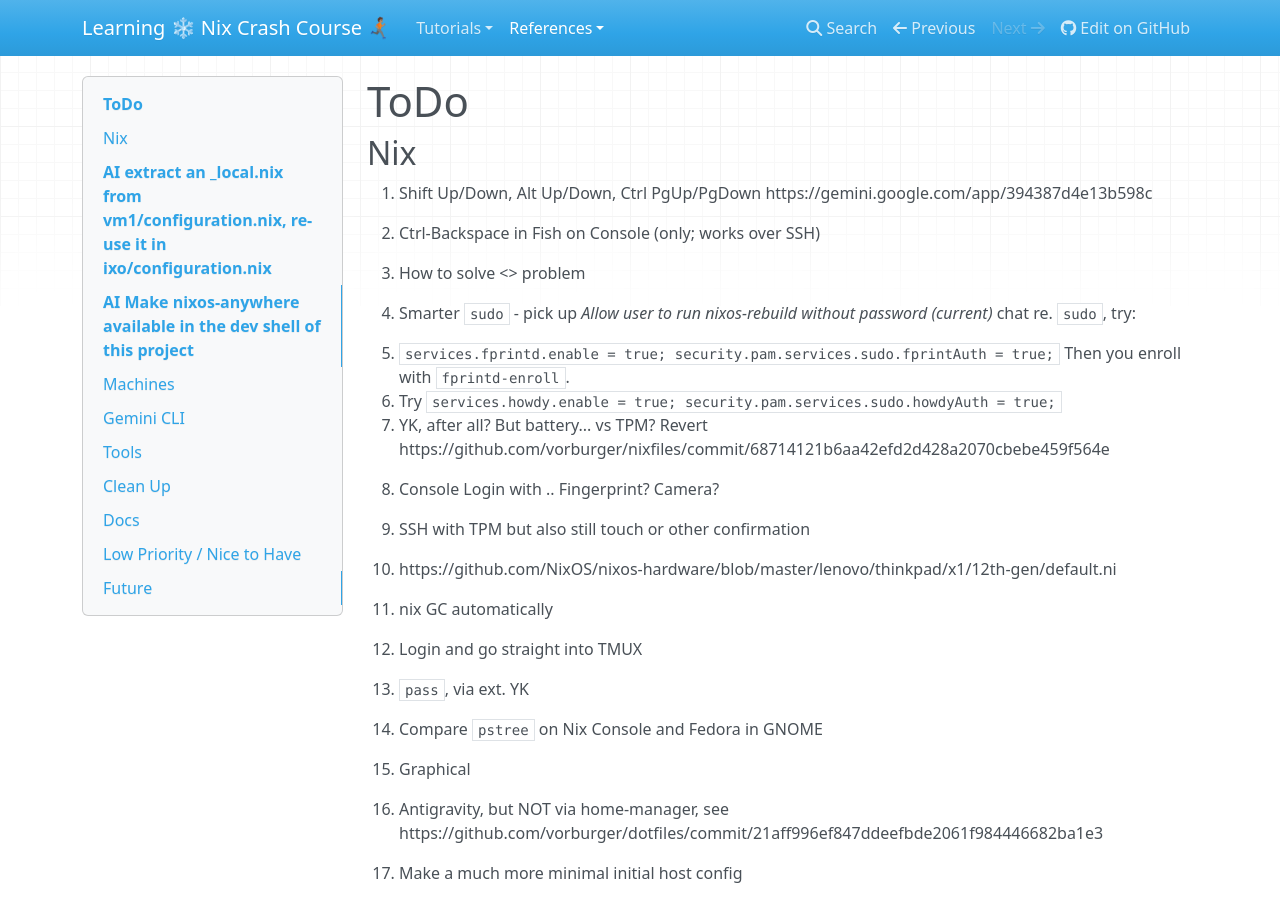
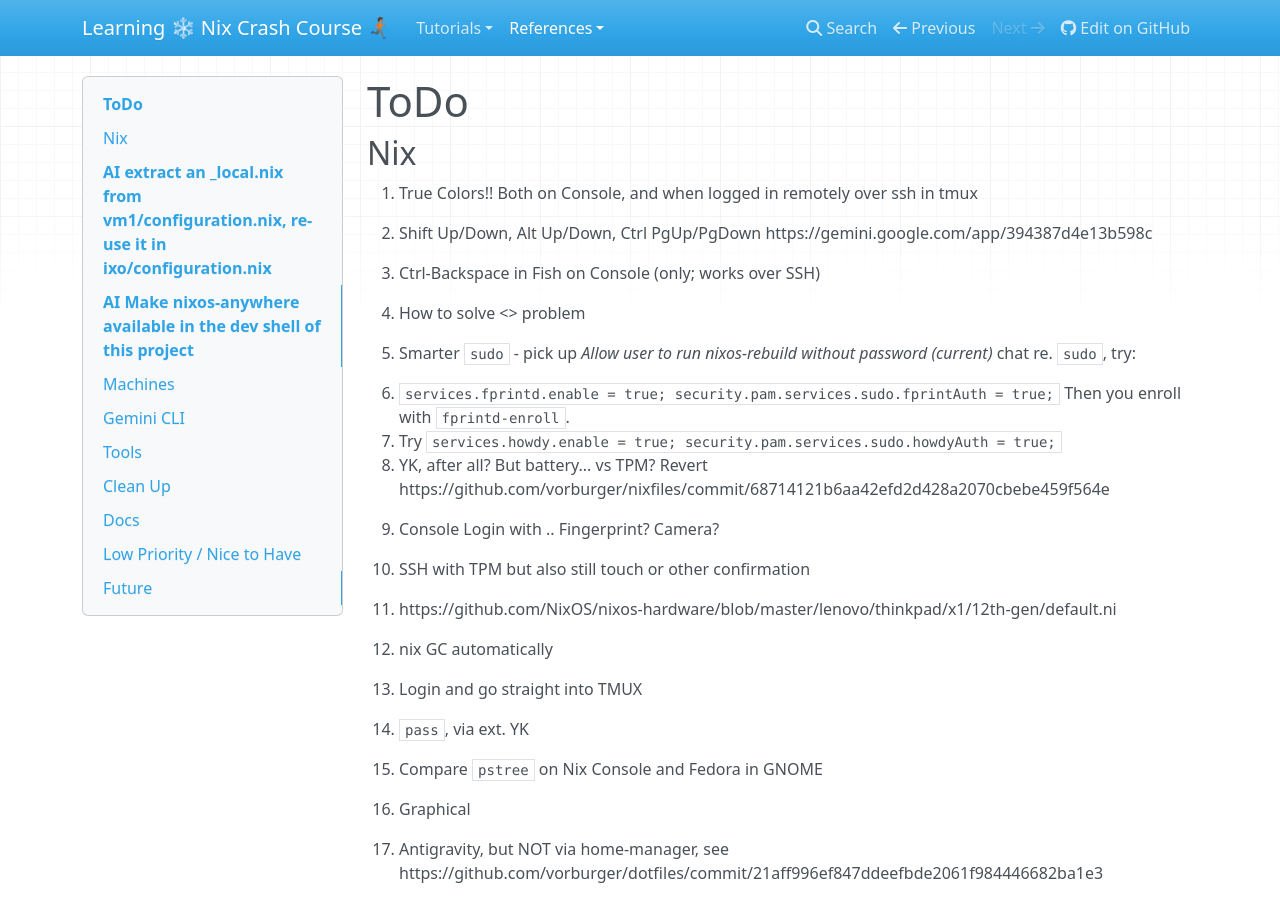
Before and after one commit to vorburger/nixfiles, an MkDocs documentation site: the page built from docs/docs/ToDo.md, in a window 1280 px wide and 900 px high. Built offline with MkDocs 1.6.1, drawn with Linux system fonts in a browser that asks for light colours; nearby versions of some CDN libraries.

Commit message:
pipewire

```diff
--- a/docs/docs/ToDo.md
+++ b/docs/docs/ToDo.md
@@ -1,6 +1,8 @@
 # ToDo
 
 ## Nix
+
+1. True Colors!! Both on Console, and when logged in remotely over ssh in tmux
 
 1. Shift Up/Down, Alt Up/Down, Ctrl PgUp/PgDown
    https://gemini.google.com/app/394387d4e13b598c
```
Also changed, not shown: 2 other files.
